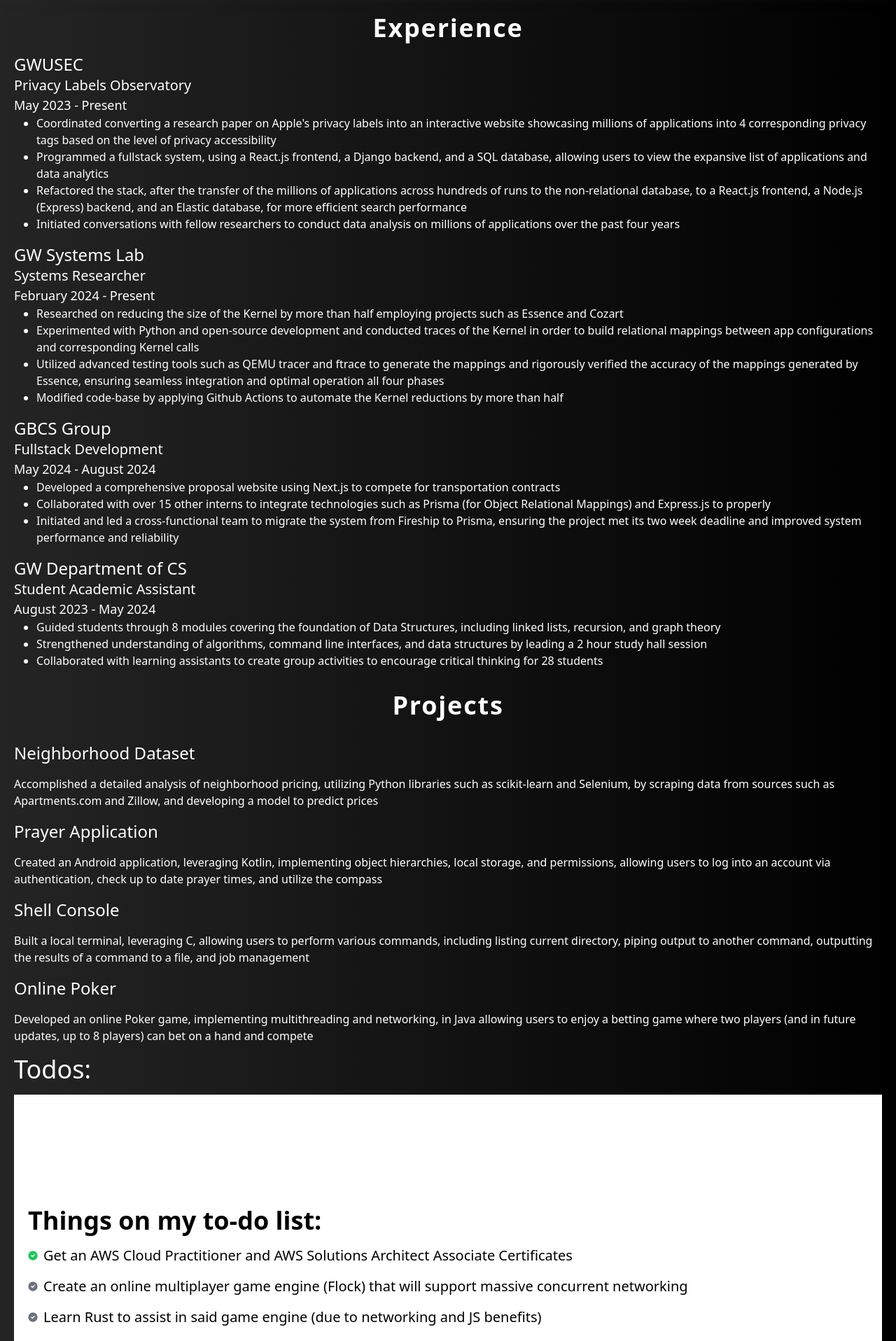
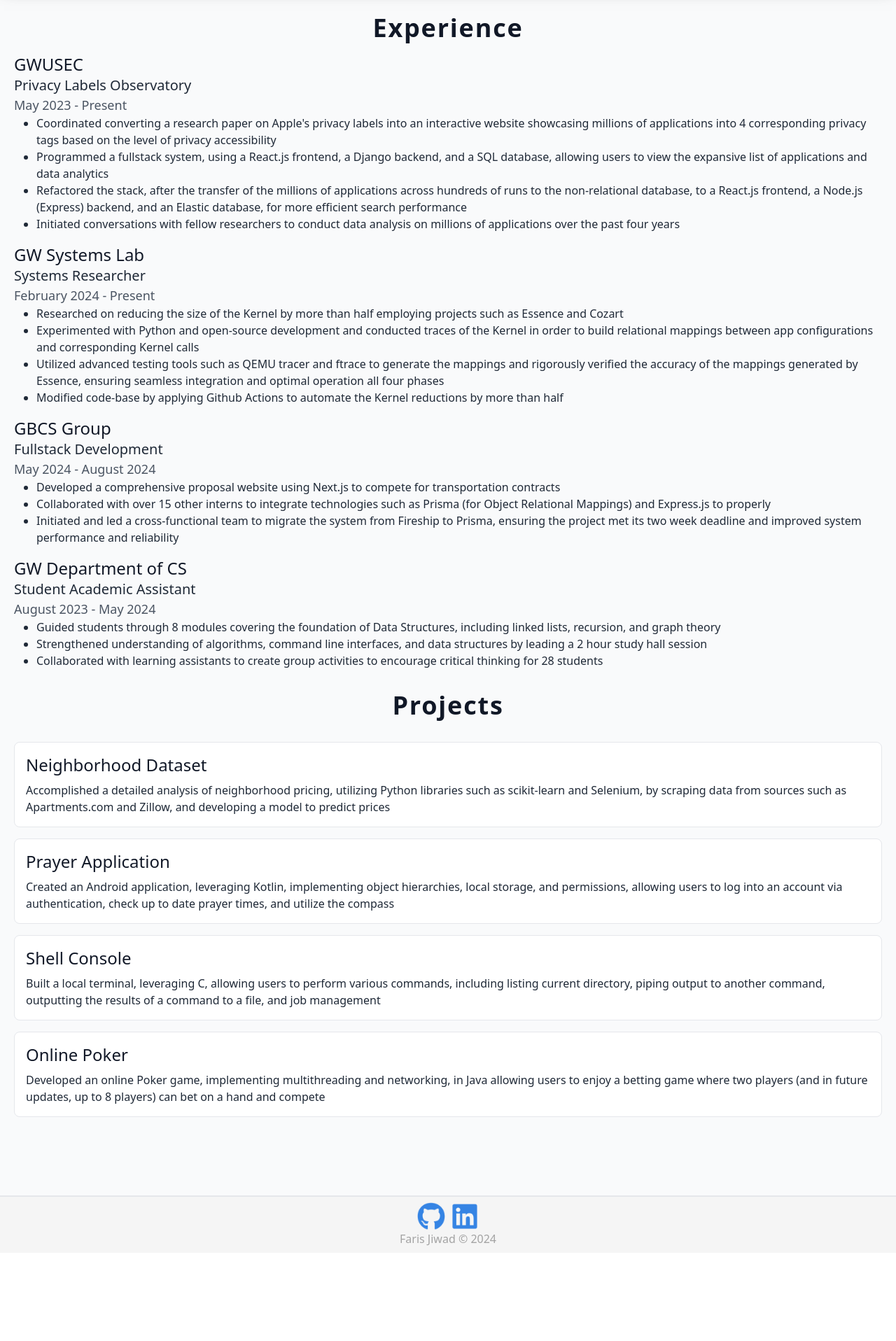
Before and after one commit to Ferriswheel09/ferriswheel09.github.io, a Next.js app: page /projects in a window 1280 px wide. Shown: the part 140-2056 px from the top of the page at 70% size. After the commit the page ends 1930 px from the top, so only its background shows below. Built offline with nearby package versions, Linux system fonts and the light colour scheme.

Commit message:
Temporarily removed posts (will clean up in another PR)

```diff
--- a/src/app/posts/page.tsx
+++ b/src/app/posts/page.tsx
@@ -43,7 +43,7 @@
     <div className='relative min-h-screen inset-0 h-full w-full items-center px-5 pb-24 pt-36'>
       <h1 className='text-white text-center text-3xl'>Updates & Misc</h1>
       {posts.length > 0 ? (
-        <ul className='py-10 max-h-full grid grid-cols-1 sm:grid-cols-2  gap-x-10 gap-y-20'>
+        <ul className='py-10 max-h-full grid grid-cols-1 sm:grid-cols-2 gap-x-10 gap-y-20'>
           {posts.map((post, index) => (
             <li key={index}>
               <BlogCard post={post} index={index}/>
--- a/src/app/projects/page.tsx
+++ b/src/app/projects/page.tsx
@@ -1,28 +1,50 @@
+"use client"
+
 import React from "react";
-import AboutComponent from "@/components/aboutPage";
+import { useTheme } from "next-themes";
 
-const TaskList = () => {
-    const tasks = [
-        { id: 1, text: "Get an AWS Cloud Practitioner and AWS Solutions Architect Associate Certificates", complete: true },
-        { id: 2, text: "Create an online multiplayer game engine (Flock) that will support massive concurrent networking", complete: false },
-        { id: 3, text: "Learn Rust to assist in said game engine (due to networking and JS benefits)", complete: false },
-        { id: 4, text: "Finish this website and get hosting set up", complete: false },
-        { id: 5, text: "Get an AWS Security and AWS Machine Learning Engineer Certificates", complete: false },
-    ]
+export default function ProjectPage() {
+    const { theme } = useTheme();
 
-    return tasks
-}
+    // Theme-based styles
+    const getPageStyle = () => {
+        return theme === 'dark'
+            ? "bg-gray-900 text-white"
+            : "bg-gray-50 text-gray-800";
+    };
 
-export default function ProjectPage(){
-    const task = TaskList();
+    const getHeadingStyle = () => {
+        return theme === 'dark'
+            ? "text-white"
+            : "text-gray-900";
+    };
 
-    return(
-        <div className="relative min-h-screen text-white inset-0 h-full w-full items-center px-5 pb-24 pt-36">
-            <h1 className="text-4xl my-4 font-bold tracking-wider text-center">Experience</h1>
+    const getSubHeadingStyle = () => {
+        return theme === 'dark'
+            ? "text-gray-200"
+            : "text-gray-800";
+    };
+
+    const getDateStyle = () => {
+        return theme === 'dark'
+            ? "text-gray-400"
+            : "text-gray-600";
+    };
+
+    const getProjectCardStyle = () => {
+        return theme === 'dark'
+            ? "bg-gray-800 border-gray-700"
+            : "bg-white border-gray-200";
+    };
+
+    return (
+        <div className={`relative min-h-screen inset-0 h-full w-full items-center px-5 pb-24 pt-36 ${getPageStyle()}`}>
+            <h1 className={`text-4xl my-4 font-bold tracking-wider text-center ${getHeadingStyle()}`}>Experience</h1>
+
             <div className="my-4">
-                <h1 className="text-2xl">GWUSEC</h1>
-                <h2 className="text-xl">Privacy Labels Observatory</h2>
-                <h3 className="text-lg">May 2023 - Present</h3>
+                <h1 className={`text-2xl ${getHeadingStyle()}`}>GWUSEC</h1>
+                <h2 className={`text-xl ${getSubHeadingStyle()}`}>Privacy Labels Observatory</h2>
+                <h3 className={`text-lg ${getDateStyle()}`}>May 2023 - Present</h3>
                 <ul className="list-disc ml-8">
                     <li>
                         Coordinated converting a research paper on Apple's privacy labels into an interactive website showcasing millions of applications into 4
@@ -41,10 +63,11 @@
                     </li>
                 </ul>
             </div>
+
             <div className="my-4">
-                <h1 className="text-2xl">GW Systems Lab</h1>
-                <h2 className="text-xl">Systems Researcher</h2>
-                <h3 className="text-lg">February 2024 - Present</h3>
+                <h1 className={`text-2xl ${getHeadingStyle()}`}>GW Systems Lab</h1>
+                <h2 className={`text-xl ${getSubHeadingStyle()}`}>Systems Researcher</h2>
+                <h3 className={`text-lg ${getDateStyle()}`}>February 2024 - Present</h3>
                 <ul className="list-disc ml-8">
                     <li>
                         Researched on reducing the size of the Kernel by more than half employing projects such as Essence and Cozart
@@ -62,10 +85,11 @@
                     </li>
                 </ul>
             </div>
+
             <div className="my-4">
-                <h1 className="text-2xl">GBCS Group</h1>
-                <h2 className="text-xl">Fullstack Development</h2>
-                <h3 className="text-lg">May 2024 - August 2024</h3>
+                <h1 className={`text-2xl ${getHeadingStyle()}`}>GBCS Group</h1>
+                <h2 className={`text-xl ${getSubHeadingStyle()}`}>Fullstack Development</h2>
+                <h3 className={`text-lg ${getDateStyle()}`}>May 2024 - August 2024</h3>
                 <ul className="list-disc ml-8">
                     <li>
                         Developed a comprehensive proposal website using Next.js to compete for transportation contracts
@@ -79,10 +103,11 @@
                     </li>
                 </ul>
             </div>
+
             <div className="my-4">
-                <h1 className="text-2xl">GW Department of CS</h1>
-                <h2 className="text-xl">Student Academic Assistant</h2>
-                <h3 className="text-lg">August 2023 - May 2024</h3>
+                <h1 className={`text-2xl ${getHeadingStyle()}`}>GW Department of CS</h1>
+                <h2 className={`text-xl ${getSubHeadingStyle()}`}>Student Academic Assistant</h2>
+                <h3 className={`text-lg ${getDateStyle()}`}>August 2023 - May 2024</h3>
                 <ul className="list-disc ml-8">
                     <li>
                         Guided students through 8 modules covering the foundation of Data Structures, including linked lists, recursion, and graph theory
@@ -95,31 +120,32 @@
                     </li>
                 </ul>
             </div>
-            <h1 className="text-4xl my-8 font-bold tracking-wider text-center">Projects</h1>
-            <div>
-                <h2 className="text-2xl my-4">Neighborhood Dataset</h2>
+
+            <h1 className={`text-4xl my-8 font-bold tracking-wider text-center ${getHeadingStyle()}`}>Projects</h1>
+
+            <div className={`p-4 my-4 rounded-lg border ${getProjectCardStyle()}`}>
+                <h2 className={`text-2xl mb-2 ${getHeadingStyle()}`}>Neighborhood Dataset</h2>
                 <p>Accomplished a detailed analysis of neighborhood pricing, utilizing Python libraries such as scikit-learn and Selenium,
                 by scraping data from sources such as Apartments.com and Zillow, and developing a model to predict prices</p>
             </div>
-            <div>
-                <h2 className="text-2xl my-4">Prayer Application</h2>
+
+            <div className={`p-4 my-4 rounded-lg border ${getProjectCardStyle()}`}>
+                <h2 className={`text-2xl mb-2 ${getHeadingStyle()}`}>Prayer Application</h2>
                 <p>Created an Android application, leveraging Kotlin, implementing object hierarchies, local storage, and permissions,
                 allowing users to log into an account via authentication, check up to date prayer times, and utilize the compass</p>
             </div>
-            <div>
-                <h2 className="text-2xl my-4">Shell Console</h2>
+
+            <div className={`p-4 my-4 rounded-lg border ${getProjectCardStyle()}`}>
+                <h2 className={`text-2xl mb-2 ${getHeadingStyle()}`}>Shell Console</h2>
                 <p>Built a local terminal, leveraging C, allowing users to perform various commands, including listing current directory, piping output to
                 another command, outputting the results of a command to a file, and job management</p>
             </div>
-            <div>
-                <h2 className="text-2xl my-4">Online Poker</h2>
+
+            <div className={`p-4 my-4 rounded-lg border ${getProjectCardStyle()}`}>
+                <h2 className={`text-2xl mb-2 ${getHeadingStyle()}`}>Online Poker</h2>
                 <p>Developed an online Poker game, implementing multithreading and networking, in Java allowing users to enjoy a betting game where
-                two players (and in future updates, up to 8 players) can bet on a hand and compete </p>
-            </div>
-            <div>
-                <h1 className="text-4xl my-4">Todos:</h1>
-                <AboutComponent tasks={task} />
+                two players (and in future updates, up to 8 players) can bet on a hand and compete</p>
             </div>
         </div>
-    )
+    );
 }
--- a/src/components/aboutPage.tsx
+++ /dev/null
@@ -1,39 +0,0 @@
-// app/about/FileContentDisplay.tsx
-"use client";
-
-import React from "react";
-import { useTheme } from "next-themes";
-
-export default function AboutComponent({tasks}: {tasks: any}) {
-  const { theme, setTheme } = useTheme();
-
-  return (
-    <div className={`pt-36 ${theme === 'dark' ? 'bg-black text-white' : 'bg-white text-black'} overflow-x-hidden inset-0 h-full w-full items-center px-5 pb-24`}>
-            <div>
-                <h1 className="text-4xl font-bold my-4">Things on my to-do list:</h1>
-                <ul>
-                    {tasks.map((task:any) => (
-                        <li key={task.id} className="text-xl">
-                            {task.complete ? (
-                                <div className="flex items-center my-4">
-                                    <svg class="w-3.5 h-3.5 me-2 text-green-500 dark:text-green-400 flex-shrink-0" aria-hidden="true" xmlns="http://www.w3.org/2000/svg" fill="currentColor" viewBox="0 0 20 20">
-                                        <path d="M10 .5a9.5 9.5 0 1 0 9.5 9.5A9.51 9.51 0 0 0 10 .5Zm3.707 8.207-4 4a1 1 0 0 1-1.414 0l-2-2a1 1 0 0 1 1.414-1.414L9 10.586l3.293-3.293a1 1 0 0 1 1.414 1.414Z" />
-                                    </svg>
-                                    <span>{task.text}</span>
-                                </div>
-                            ) : (
-                                <div className="flex items-center my-4">
-                                    <svg class="w-3.5 h-3.5 me-2 text-gray-500 dark:text-gray-400 flex-shrink-0" aria-hidden="true" xmlns="http://www.w3.org/2000/svg" fill="currentColor" viewBox="0 0 20 20">
-                                        <path d="M10 .5a9.5 9.5 0 1 0 9.5 9.5A9.51 9.51 0 0 0 10 .5Zm3.707 8.207-4 4a1 1 0 0 1-1.414 0l-2-2a1 1 0 0 1 1.414-1.414L9 10.586l3.293-3.293a1 1 0 0 1 1.414 1.414Z" />
-                                    </svg>
-                                    <span>{task.text}</span>
-                                </div>
-                            )}
-
-                        </li>
-                    ))}
-                </ul>
-            </div>
-    </div>
-  );
-}
--- a/src/components/blogCard.tsx
+++ b/src/components/blogCard.tsx
@@ -20,7 +20,7 @@
 
 
     return(
-        <div onClick={() => handleClick(post.slug)} className='text-black bg-post-card shadow-xl shadow-neutral-500 transition mx-auto h-72 max-w-3xl h-fit border-4 p- hover:shadow-xl hover:shadow-neutral-300 hover:-translate-y-1 hover:scale-110 hover:cursor-pointer'>
+        <div onClick={() => handleClick(post.slug)} className='text-black bg-post-card shadow-xl shadow-neutral-500 transition mx-auto h-72 max-w-3xl h-fit border-4 p- hover:shadow-xl hover:shadow-neutral-300 hover:cursor-pointer'>
             <img
             src={post.coverImage}
             alt='Not loaded'
--- a/src/components/navbar.tsx
+++ b/src/components/navbar.tsx
@@ -30,10 +30,23 @@
     setCurrentURL(new_url)
   })
 
+  const getThemeIcon = (key:string) => {
+    switch (key) {
+      case 'home':
+        return <Home color={`${theme === 'dark' ? '#FFFFFF' : '#000000'}`} />;
+      case 'projects':
+        return <Monitor color={`${theme === 'dark' ? '#FFFFFF' : '#000000'}`} />;
+      case 'posts':
+        return <Bookmark color={`${theme === 'dark' ? '#FFFFFF' : '#000000'}`} />;
+      default:
+        return null;
+    }
+  }
+
   const navItems = [
-    { key: 'home', href: '/', icon: <Home />, label: 'Home' },
-    { key: 'projects', href: '/projects', icon: <Monitor />, label: 'Projects' },
-    { key: 'posts', href: '/posts', icon: <Bookmark />, label: 'Posts' },
+    { key: 'home', href: '/', icon: getThemeIcon('home'), label: 'Home' },
+    { key: 'projects', href: '/projects', icon: getThemeIcon('projects'), label: 'Projects' },
+    //{ key: 'posts', href: '/posts', icon: getThemeIcon('posts'), label: 'Posts' },
   ];
 
 
@@ -75,7 +88,7 @@
             <li key={item.key} >
               <Link
                 href={item.href}
-                className={`${theme === 'dark' ? 'bg-black border-white text-white' : 'bg-white border-black text-black'} transition flex flex-row space-x-2 border-2 max-w-32 min-w-fit border-white rounded-3xl p-4 mx-2 hover:text-black hover:bg-slate-100 hover:shadow-xl hover:-translate-y-1 hover:scale-110`}
+                className={`${theme === 'dark' ? 'bg-black border-white text-white' : 'bg-white border-black text-black'} transition flex flex-row space-x-2 border-2 max-w-32 min-w-fit border-white rounded-3xl p-4 mx-2  hover:shadow-xl hover:-translate-y-1 hover:scale-110`}
               >
                 {item.icon}
                 <p className="">{item.label}</p>
```
Lines whose indentation alone changed are shown as unchanged.
